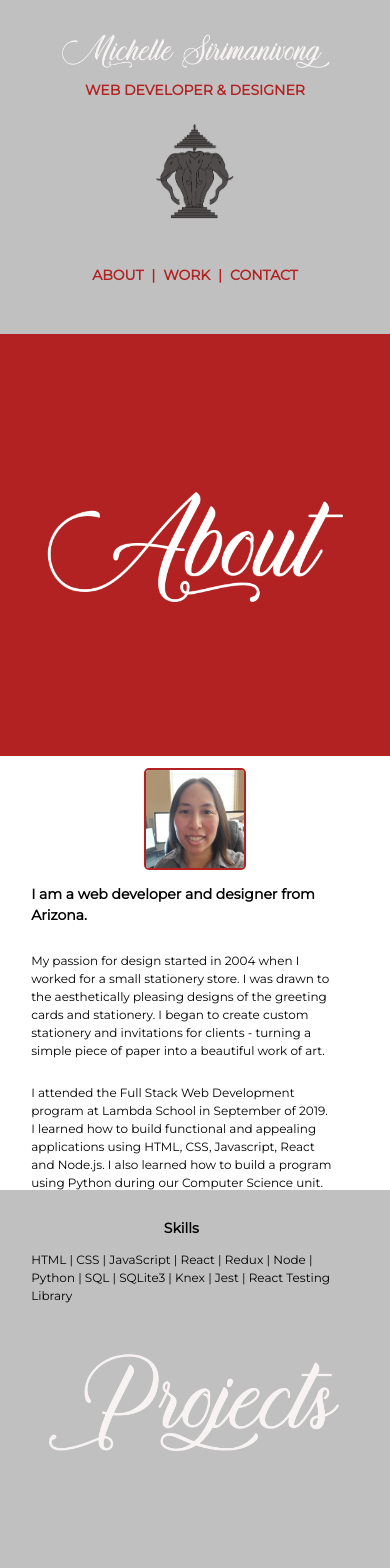
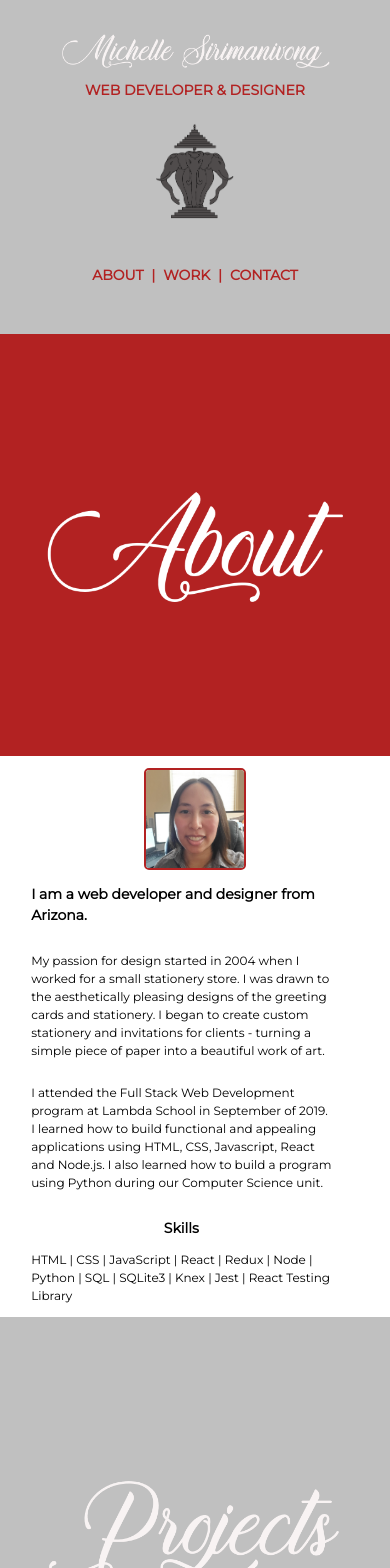
Before and after one commit to MicheSi/portfolio-react, a React (Create React App) app: page / in a window 390 px wide. Shown: the top 1568 px of the page. Built offline with nearby package versions, Linux system fonts and the light colour scheme.

Commit message:
changed media query

```diff
--- a/src/App.css
+++ b/src/App.css
@@ -372,7 +372,7 @@ footer {
     width: 70%;
   }
 
-  #about div, #work .titleDiv, #contact div {
+  #about .aboutImgDiv, #work .titleDiv, #contact div {
     height: 50vh;
   }
 
```
